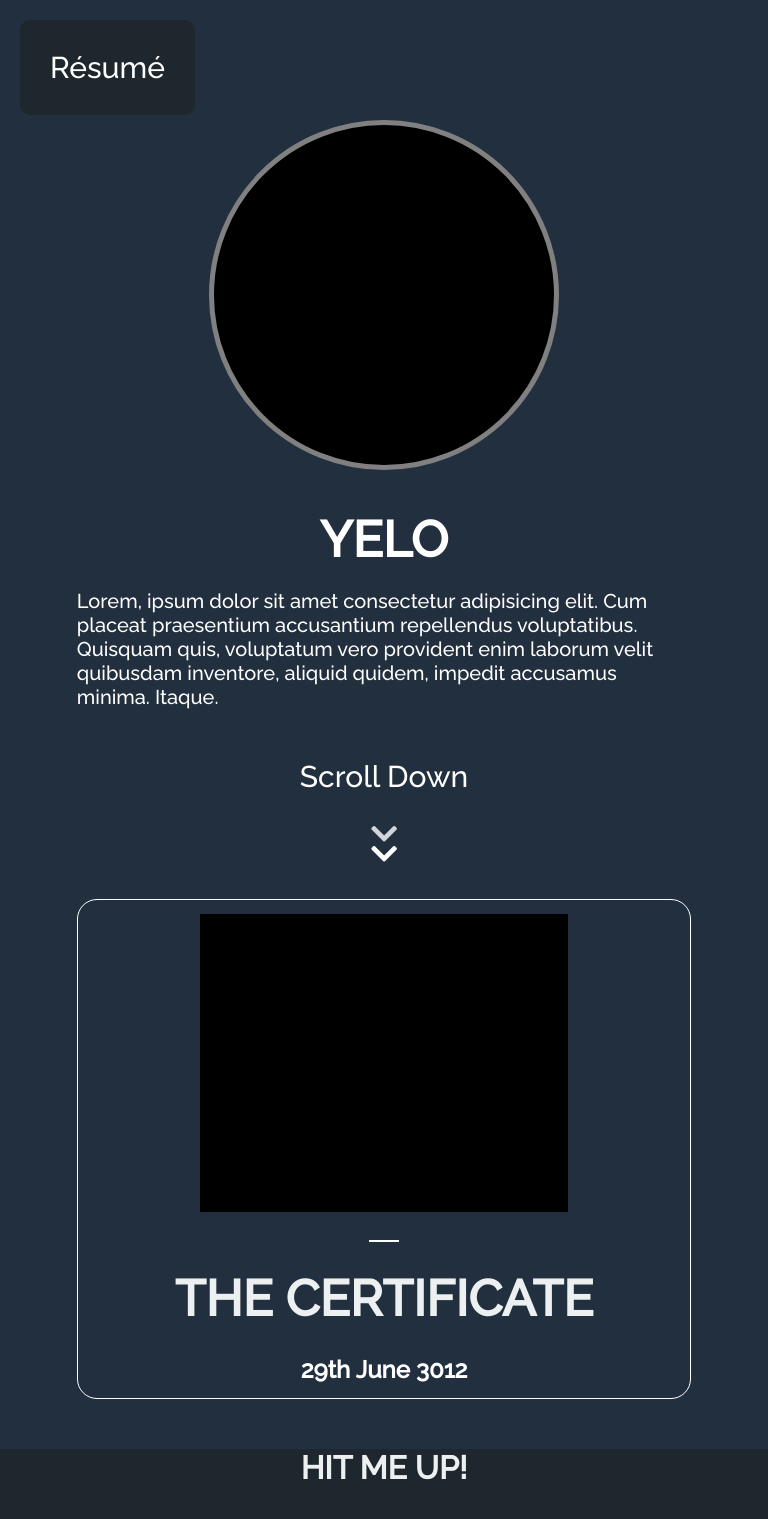
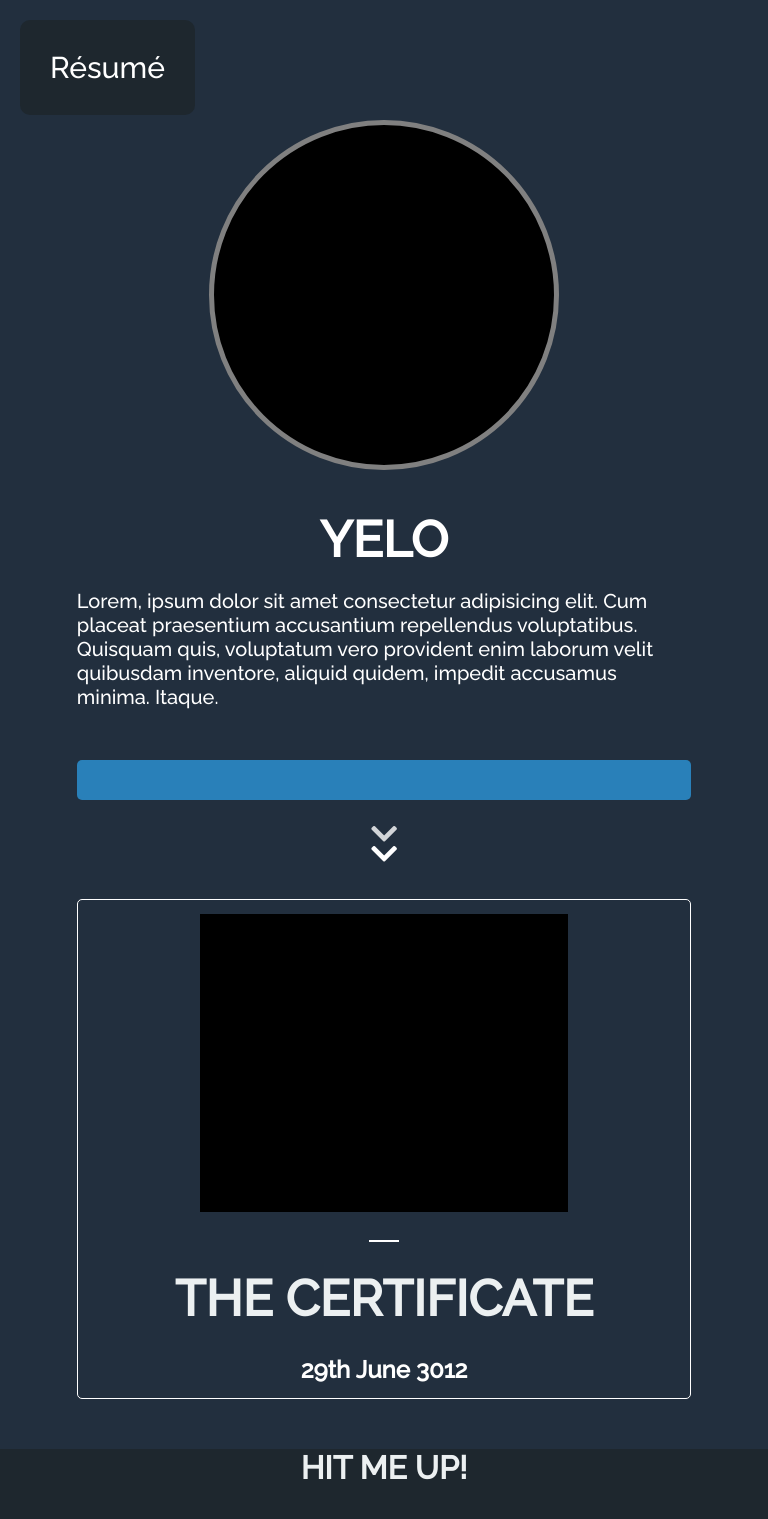
Before and after one commit to Violent-Idiot/Portfolio, a React (Create React App) app in the folder client/: page /papers in a window 768 px wide. Shown: the top 1519 px of the page. Built offline with nearby package versions, Linux system fonts and the light colour scheme.

Commit message:
Made site fully mobile responsive ✔

```diff
--- a/client/src/components/Tabs/Paper/Paper.css
+++ b/client/src/components/Tabs/Paper/Paper.css
@@ -4,9 +4,8 @@
   width: 80%;
 }
 .paper-content {
-  border-radius: 20px;
+  border-radius: 5px;
   border: white 1px solid;
-  height: 500px;
   width: 100%;
   display: flex;
   flex-direction: column;
@@ -15,11 +14,6 @@
 }
 .paper-img {
   background: black;
-  height: 60%;
-  width: 60%;
-}
-.paper-title {
-  font-size: 50px;
 }
 .paper-date {
   color: white;
@@ -29,3 +23,24 @@
   background: white;
   width: 5%;
 }
+@media only screen and (max-width: 768px) {
+  .paper-img {
+    height: 25vh;
+    width: 75vw;
+  }
+  .paper-content {
+    height: 350px;
+  }
+}
+@media (min-width: 768px) and (max-width: 1800px) {
+  .paper-img {
+    height: 60%;
+    width: 60%;
+  }
+  .paper-title {
+    font-size: 50px;
+  }
+  .paper-content {
+    height: 500px;
+  }
+}
--- a/client/src/components/Tabs/Tabs.css
+++ b/client/src/components/Tabs/Tabs.css
@@ -1,12 +1,12 @@
 .tab-section {
-  height: 40px;
+  /* height: 40px;
   margin-top: 50px;
   width: 80%;
   margin-left: 10%;
-  border-radius: 5px;
+  border-radius: 5px; */
   background: #2980b9;
   display: flex;
-  justify-content: space-around;
+  /* justify-content: space-around; */
   cursor: pointer;
 }
 a {
@@ -22,7 +22,51 @@ a {
 }
 /* TODO fix TAB */
 @media only screen and (max-width: 768px) {
+  /* .tab-section {
+    display: none;
+  } */
+  .fa-tasks,
+  .fa-code,
+  .fa-certificate {
+    color: white;
+    font-size: 30px;
+  }
   .tab-section {
+    display: block;
+    display: flex;
+    flex-direction: row;
+    justify-content: space-around;
+    align-items: center;
+  }
+  .tab {
     display: none;
   }
+  .tab-section {
+    /* border-top-left-radius: 10px;
+    border-top-right-radius: 10px; */
+    position: fixed;
+    bottom: 0px;
+    height: 50px;
+    width: 100%;
+    background-color: #2980b9;
+  }
 }
+@media (min-width: 768px) and (max-width: 1800px) {
+  .tab-section {
+    display: block;
+  }
+  .fa-tasks,
+  .fa-code,
+  .fa-certificate {
+    display: none;
+  }
+  .tab-section {
+    display: flex;
+    height: 40px;
+    margin-top: 50px;
+    width: 80%;
+    margin-left: 10%;
+    border-radius: 5px;
+    justify-content: space-around;
+  }
+}
--- a/client/src/components/Tabs/Tabs.js
+++ b/client/src/components/Tabs/Tabs.js
@@ -11,12 +11,15 @@ const Tabs = () => {
     <Router>
       <div className='tab-section'>
         <Link to='/'>
+          <i className='fas fa-tasks'></i>
           <h1 className='tab'>Projects</h1>
         </Link>
         <Link to='/tech'>
+          <i className='fas fa-code'></i>
           <h1 className='tab'>Technology</h1>
         </Link>
         <Link to='/papers'>
+          <i className='fas fa-certificate'></i>
           <h1 className='tab'>Certificates</h1>
         </Link>
       </div>
--- a/client/src/components/Tabs/Tech/Tech.css
+++ b/client/src/components/Tabs/Tech/Tech.css
@@ -1,15 +1,4 @@
-.card2 {
-  /* border-radius: 30px;
-
-  background: #40407a; */
-  display: grid;
-  grid-template-columns: auto auto auto;
-  justify-content: space-around;
-  margin-top: 30px;
-  margin-left: 10%;
-  width: 80%;
-  height: 600px;
-}
+/* TODO ADD TITLE TO ALL TABS IN MOBILE VIEW */
 .div-icon {
   background-color: white;
   height: 1px;
@@ -26,8 +15,6 @@
   width: 200px;
 }
 .icon {
-  /* margin-top: 10px; */
-  /* margin-right: auto; */
   font-size: 110px;
   color: white;
 }
@@ -35,3 +22,25 @@
   text-align: center;
   color: white;
 }
+@media (min-width: 768px) and (max-width: 1800px) {
+  .card2 {
+    display: grid;
+    grid-template-columns: repeat(3, auto);
+    align-items: center;
+    justify-content: space-around;
+    margin-top: 30px;
+    margin-left: 10%;
+    width: 80%;
+    height: 600px;
+  }
+}
+@media only screen and (max-width: 768px) {
+  .item {
+    margin-top: 30px;
+  }
+  .card2 {
+    display: flex;
+    flex-direction: column;
+    align-items: center;
+  }
+}
```
